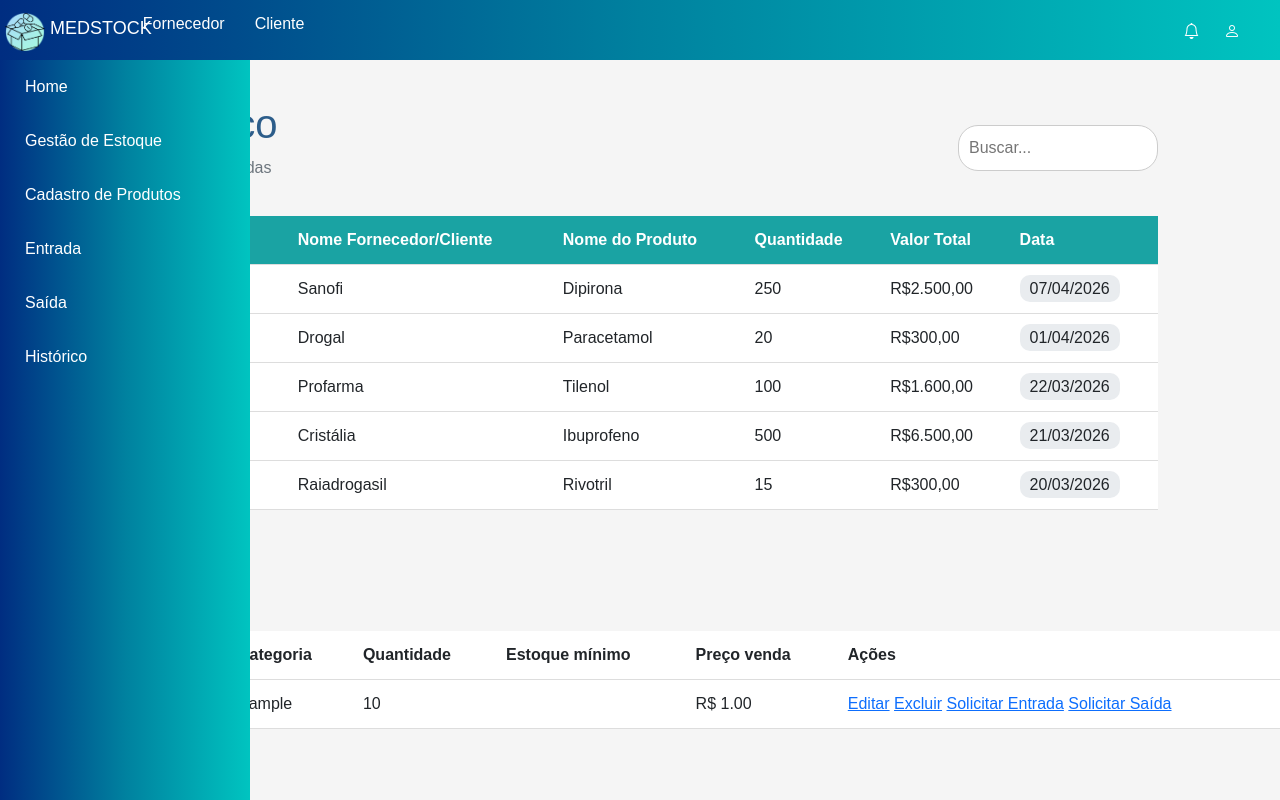
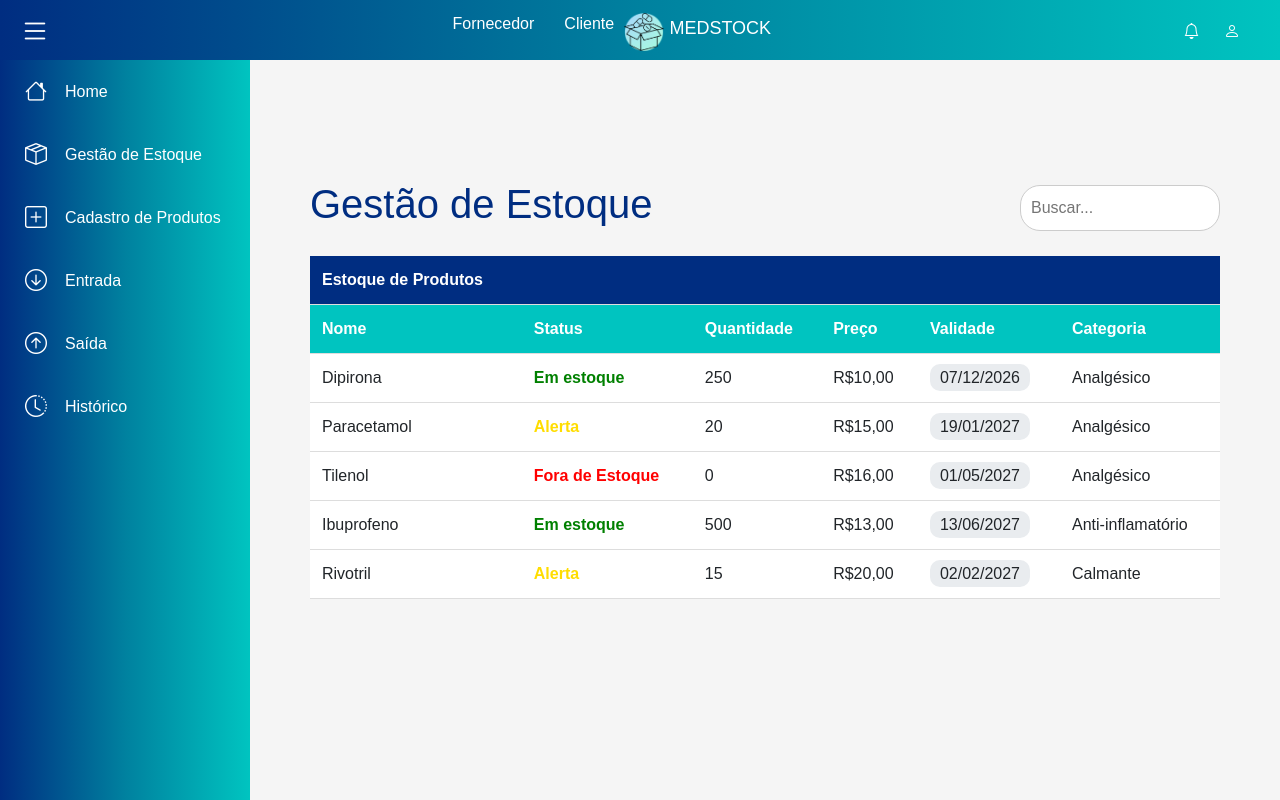
Before and after one commit to Ana-Beatrizi/medstock-sistema, a Flask app: page /produto in a window 1280 px wide. Run offline with Flask 3, Linux system fonts and the light colour scheme; tables that the repository leaves empty hold one stand-in row (values such as "Sample post").

Commit message:
Resoluções de erros 1.0

```diff
--- a/Mesdtock_SISTEMA/app.py
+++ b/Mesdtock_SISTEMA/app.py
@@ -19,11 +19,10 @@ import smtplib #Simple Mail Transfer Protocol - protocolo para enviar e-mail pel
 import random
 #============================
 
-
 app = Flask(__name__)
 app.secret_key = "Medstock_programa_de_estoque_123456"
 
-#! = Feito pela -- Ana Beatriz // linha 1 a 417
+#! = Feito pela -- Ana Beatriz // linha 1 a 417 𖹭.ᐟ
 
 # TRANSFORMA DADOS ============
 # inteiro
@@ -174,7 +173,7 @@ def excluir_cliente(id):
         flash(str(e), "danger")
     except Exception as e:
         flash(f"Erro ao excluir cliente: {e}", "danger")
-    return redirect(url_for("tela_login")) #!
+    return redirect(url_for("tela_login"))
 # ====================================
 
 # Faz LOGIN CLIENTE ===============
@@ -182,7 +181,6 @@ def excluir_cliente(id):
 def fazer_login():
     email = request.form.get("email")
     senha = request.form.get("senha")
-
 
     cliente = Cliente.seleciona_por_email(email)
 
@@ -203,10 +201,24 @@ def tela_esqueci_a_senha():
     if request.method == "POST":
         email = request.form.get("email")
         codigo = random.randint(100000, 999999)
+        session["codigo_recuperacao"] = str(codigo)
         enviar_codigo_email(email, codigo)
-        return  "Código enviado"
+        return redirect(url_for("verificar_codigo"))
 
     return render_template("tela_esqueci_a_senha.html")
+
+# Verificar código ROTA=================
+@app.route("/verificar_codigo", methods=["GET", "POST"])
+def verificar_codigo():
+
+    if request.method == "POST":
+        codigo_digitado = request.form.get("codigo")
+        codigo_salvo = session.get("codigo_recuperacao")
+        if codigo_digitado == codigo_salvo:
+            return "Código correto"
+        else:
+            return "Código inválido"
+    return render_template("tela_verificar_codigo.html")
 
 # Enviar Codigo E-MAIL =============
 def enviar_codigo_email(destinatario, codigo):
@@ -261,7 +273,6 @@ def get_produto_form_cadastro():
         "preco_venda": to_float(request.form.get("preco_venda")),
     }
 # ===============================
-
 
 # POST SALVAR PRODUTO =======================
 @app.route("/produto/salvar", methods=["POST"])
@@ -366,7 +377,6 @@ def novo_pedido(tipo, id):
 
     return render_template("tela_cadastro_pedidos.html", produto=produto, tipo=tipo, pedido=None)
 
-
 @app.route("/pedido/salvar/<int:produto_id>", methods=["POST"])
 def salvar_pedido():
     dados = get_pedido_form()
@@ -391,7 +401,6 @@ def salvar_pedido():
         flash(f"Erro ao criar pedido: {e}", "danger")
         return render_template("tela_cadastro_pedidos.html", produto=produto, tipo=dados["tipo"], pedido=dados)
 
-
 @app.route("/pedido/processar/<int:id>")
 def processar_pedido(id):
     try:
@@ -402,7 +411,6 @@ def processar_pedido(id):
     except Exception as e:
         flash(f"Erro ao processar pedido: {e}", "erro")
     return redirect(url_for("pedidos"))
-
 
 @app.route("/pedido/cancelar/<int:id>")
 def cancelar_pedido(id):
@@ -415,7 +423,7 @@ def cancelar_pedido(id):
         flash(f"Erro ao cancelar pedido: {e}", "erro")
     return redirect(url_for("pedidos"))
 
-#! = Feito pela -- Ana Beatriz // linha 1 a 417
+#! = Feito pela -- Ana Beatriz // linha 1 a 426 𖹭.ᐟ
 
 '''usuarios = []
 perfil = ["cliente", "fornercedor"]
--- a/Mesdtock_SISTEMA/static/tela_home.css
+++ b/Mesdtock_SISTEMA/static/tela_home.css
@@ -1,19 +1,39 @@
+/* NAVBAR */
+
 .navbar{
     background: linear-gradient(90deg,#002D81 0%, #00819F 50%, #00C4C0 100%);
-    position:fixed ;
+    position: fixed;
     top: 0;
     height: 60px;
     width: 100%;
     z-index: 1000;
 
+    display: flex;
+    align-items: center;
 }
 
+/* BOTÃO MENU */
+
+.btn-menu{
+    background: transparent;
+    border: none;
+    color: white;
+    font-size: 30px;
+    margin-left: 20px;
+    cursor: pointer;
+}
+
+/* HOVER LINKS */
+
 .navbar ul li a:hover {
-   color: #00C4C0;  /* Efeito hover */
+   color: #00C4C0;
 }
+
 .icones :hover {
-    color: #00C4C0;  /* Efeito hover */
- }
+    color: #00C4C0;
+}
+
+/* ÍCONES */
 
 .icones{
     margin-right: 20px;
@@ -23,6 +43,8 @@
     margin-right: 20px;
 }
 
+/* MENU SUPERIOR */
+
 .menu{
    display: flex;
    gap: 30px;
@@ -30,11 +52,15 @@
    margin-left: -920px;
 }
 
+/* LINKS */
+
 .navbar a{
     color: white;
     text-decoration: none;
-    position: sticky
+    position: sticky;
 }
+
+/* LOGO */
 
 #h1-logo{
     color: white;
@@ -47,44 +73,99 @@
     margin: 5px;
 }
 
+.logo{
+    display:flex;
+    position: sticky;
+}
 
+/* SIDEBAR */
 
 .sidebar {
-    height: 100vh; /* Altura total da tela */
-    width: 250px; /* Largura do menu */
+    height: 100vh;
+    width: 250px;
+
     background: linear-gradient(90deg,#002D81 0%, #00819F 50%, #00C4C0 100%);
-    position: fixed; /* Fixa o menu na tela */
+
+    position: fixed;
     top: 0;
     left: 0;
+
     color: white;
+
     padding-top: 60px;
 
+    transition: 0.4s;
+    overflow: hidden;
 }
 
+/* SIDEBAR FECHADA */
+
+.sidebar.close{
+    width: 80px;
+}
+
+/* LISTA */
+
 .sidebar ul {
-    list-style: none; /* Remove pontos da lista */
+    list-style: none;
     padding: 0;
 }
 
 .sidebar ul li a {
-    display: block;
+    display: flex;
+    align-items: center;
+    gap: 15px;
+
     padding: 15px 25px;
+
     color: white;
-    text-decoration: none; /* Remove sublinhado */
+    text-decoration: none;
+
     transition: 0.3s;
 }
 
+/* HOVER SIDEBAR */
+
 .sidebar ul li a:hover {
-    background-color:#00819F  /* Efeito hover */
+    background-color:#00819F;
 }
 
-.logo{display:flex;
-    position: sticky;}
+/* ÍCONES SIDEBAR */
+
+.sidebar ul li a i{
+    font-size: 22px;
+    min-width: 25px;
+}
+
+/* ESCONDER TEXTO */
+
+.sidebar.close span{
+    display: none;
+}
+
+/* CONTEÚDO */
+
+.conteudo{
+    margin-left: 250px;
+    padding: 80px 20px;
+    transition: 0.4s;
+}
+
+/* CONTEÚDO EXPANDIDO */
+
+.conteudo.expand{
+    margin-left: 80px;
+}
+
+/* BODY */
+
+body{
+    padding-top: 0px;
+    overflow-x: hidden;
+}
+
+/* TEXTO */
 
 .bemvindo{
     color:linear-gradient(90deg,#002D81 0%, #00819F 50%, #00C4C0 100%);
 }
-
-body{
-    padding-top: 0px;
-}
--- a/Mesdtock_SISTEMA/static/tela_produtos.css
+++ b/Mesdtock_SISTEMA/static/tela_produtos.css
@@ -1,40 +1,41 @@
-*{
+* {
     margin: 0;
     padding: 0;
     box-sizing: border-box;
     font-family: Arial, sans-serif;
 }
-
 body {
     background: #f5f5f5;
 }
-
-.container {
+#container {
     display: flex;
 }
 
 /* Conteúdo */
-.content {
+#content {
     flex: 1;
     padding: 40px;
 }
-
-.header {
+#header {
     display: flex;
     justify-content: space-between;
     align-items: center;
     margin-bottom: 20px;
 }
 
-.header h1 {
-    color: #2c5d8a;
+#table_titulo{
+    background-color: #002D81;
 }
 
-.header p {
+#header h1 {
+    color: #002D81;
+}
+
+#header p {
     color: #6c757d;
 }
 
-.header input {
+#header input {
     padding: 10px;
     border-radius: 20px;
     border: 1px solid #ccc;
@@ -47,28 +48,27 @@ table {
     border-collapse: collapse;
     background: white;
 }
-
 thead {
-    background: #1aa3a3;
+    background: #00C4C0;
     color: white;
 }
-
 th, td {
     padding: 12px;
     text-align: left;
     border-bottom: 1px solid #ddd;
 }
-
-.entrada {
+.em_estoque {
     color: green;
     font-weight: bold;
 }
-
-.saida {
+.fora_estoque {
     color: red;
     font-weight: bold;
 }
-
+.alerta{
+    color: rgb(255, 221, 0);
+    font-weight: bold;
+}
 .data {
     background: #e9ecef;
     padding: 5px 10px;
--- a/Mesdtock_SISTEMA/templates/tela_home.html
+++ b/Mesdtock_SISTEMA/templates/tela_home.html
@@ -4,8 +4,12 @@
     <meta charset="UTF-8">
     <meta name="viewport" content="width=device-width, initial-scale=1.0">
     <title>Home | MEDSTOCK</title>
+
     <link rel="icon" href="{{ url_for('static', filename='favicon.png') }}">
+
+    <!-- CSS -->
     <link rel="stylesheet" href="{{ url_for('static', filename='tela_home.css') }}">
+
     <!-- Bootstrap -->
     <link href="https://cdn.jsdelivr.net/npm/bootstrap@5.3.2/dist/css/bootstrap.min.css" rel="stylesheet">
 
@@ -14,43 +18,123 @@
 
     <!-- Fonte moderna -->
     <link href="https://fonts.googleapis.com/css2?family=Inter:wght@300;400;600&display=swap" rel="stylesheet">
+
 </head>
+
 <body>
+
+    <!-- NAVBAR -->
+
     <header class="navbar">
+
+        <!-- BOTÃO RETRÁTIL -->
+
+        <button id="btn-menu" class="btn-menu">
+            <i class="bi bi-list"></i>
+        </button>
+
+        <!-- LOGO -->
 
         <div class="logo">
             <img src="{{ url_for('static', filename='img/medstock_logo_sf.png') }}" alt="" class="logo">
             <h1 id="h1-logo">MEDSTOCK</h1>
         </div>
 
+        <!-- MENU -->
+
         <ul class="menu">
             <li><a href="#">Fornecedor</a></li>
             <li><a href="#">Cliente</a></li>
+        </ul>
 
-            </ul>
+        <!-- ÍCONES -->
 
         <div class="icones">
             <i class="bi bi-bell text-white"></i>
-                <a href="{{ url_for('tela_perfil_do_usuario', id=cliente.id) }}"><i class="bi bi-person text-white"></i></a>
+
+            <a href="{{ url_for('tela_perfil_do_usuario', id=cliente.id) }}">
+                <i class="bi bi-person text-white"></i>
+            </a>
         </div>
 
     </header>
 
-        <nav class="sidebar">
+    <!-- SIDEBAR -->
+
+    <nav class="sidebar" id="sidebar">
 
         <ul>
-                <li><a href="{{ url_for('tela_home') }}">Home</a></li>
-                <li><a href="{{ url_for('tela_produtos') }}">Gestão de Estoque</a></li>
-                <li><a href="{{ url_for('tela_cadastro_produto') }}">Cadastro de Produtos</a></li>
-                <li><a href="{{ url_for('tela_entrada') }}">Entrada</a></li>
-                <li><a href="#">Saída</a></li>
-                <li><a href="#">Histórico</a></li>
+
+            <li>
+                <a href="{{ url_for('tela_home') }}">
+                    <i class="bi bi-house"></i>
+                    <span>Home</span>
+                </a>
+            </li>
+
+            <li>
+                <a href="{{ url_for('tela_produtos') }}">
+                    <i class="bi bi-box-seam"></i>
+                    <span>Gestão de Estoque</span>
+                </a>
+            </li>
+
+            <li>
+                <a href="{{ url_for('tela_cadastro_produto') }}">
+                    <i class="bi bi-plus-square"></i>
+                    <span>Cadastro de Produtos</span>
+                </a>
+            </li>
+
+            <li>
+                <a href="{{ url_for('tela_entrada') }}">
+                    <i class="bi bi-arrow-down-circle"></i>
+                    <span>Entrada</span>
+                </a>
+            </li>
+
+            <li>
+                <a href="#">
+                    <i class="bi bi-arrow-up-circle"></i>
+                    <span>Saída</span>
+                </a>
+            </li>
+
+            <li>
+                <a href="#">
+                    <i class="bi bi-clock-history"></i>
+                    <span>Histórico</span>
+                </a>
+            </li>
+
         </ul>
+
     </nav>
+
+    <!-- CONTEÚDO -->
+
+    <main class="conteudo" id="conteudo">
 
         {% block conteudo %}{% endblock %}
 
+    </main>
 
+    <!-- SCRIPT -->
+
+    <script>
+
+        const btnMenu = document.getElementById("btn-menu");
+        const sidebar = document.getElementById("sidebar");
+        const conteudo = document.getElementById("conteudo");
+
+        btnMenu.addEventListener("click", () => {
+
+            sidebar.classList.toggle("close");
+            conteudo.classList.toggle("expand");
+
+        });
+
+    </script>
 
 </body>
 </html>
--- a/Mesdtock_SISTEMA/templates/tela_produtos.html
+++ b/Mesdtock_SISTEMA/templates/tela_produtos.html
@@ -3,104 +3,88 @@
 {% block conteudo %}
 <link rel="icon" href="{{ url_for('static', filename='favicon.png') }}">
 <link rel="stylesheet" href="{{ url_for('static', filename='tela_produtos.css') }}">
+    <div id="container">
 
-<div class="container">
-    <!-- Conteúdo -->
-    <main class="content">
-        <div class="header">
+        <main id="content">
+            <div id="header">
                 <div>
-                <h1>Histórico</h1>
-                <p>de entradas e saídas</p>
+                    <h1>Gestão de Estoque</h1>
                 </div>
+
                 <input type="text" placeholder="Buscar...">
+
             </div>
+
             <table>
                 <thead>
                     <tr>
-                    <th>Movimentação</th>
-                    <th>Nome Fornecedor/Cliente</th>
-                    <th>Nome do Produto</th>
+                        <th id="table_titulo">Estoque de Produtos</th>
+                        <th id="table_titulo"></th>
+                        <th id="table_titulo"></th>
+                        <th id="table_titulo"></th>
+                        <th id="table_titulo"></th>
+                        <th id="table_titulo"></th>
+
+                    </tr>
+                    <tr>
+                        <th>Nome</th>
+                        <th>Status</th>
                         <th>Quantidade</th>
-                    <th>Valor Total</th>
-                    <th>Data</th>
+                        <th>Preço</th>
+                        <th>Validade</th>
+                        <th>Categoria</th>
                     </tr>
                 </thead>
+
                 <tbody>
+
                     <tr>
-                    <td class="entrada">Entrada</td>
-                    <td>Sanofi</td>
                         <td>Dipirona</td>
+                        <td class="em_estoque">Em estoque</td>
                         <td>250</td>
-                    <td>R$2.500,00</td>
-                    <td><span class="data">07/04/2026</span></td>
+                        <td>R$10,00</td>
+                        <td><span class="data">07/12/2026</span></td>
+                        <td>Analgésico</td>
                     </tr>
+
                     <tr>
-                    <td class="saida">Saída</td>
-                    <td>Drogal</td>
                         <td>Paracetamol</td>
+                        <td class="alerta">Alerta</td>
                         <td>20</td>
-                    <td>R$300,00</td>
-                    <td><span class="data">01/04/2026</span></td>
+                        <td>R$15,00</td>
+                        <td><span class="data">19/01/2027</span></td>
+                        <td>Analgésico</td>
                     </tr>
+
                     <tr>
-                    <td class="entrada">Entrada</td>
-                    <td>Profarma</td>
                         <td>Tilenol</td>
-                    <td>100</td>
-                    <td>R$1.600,00</td>
-                    <td><span class="data">22/03/2026</span></td>
+                        <td class="fora_estoque">Fora de Estoque</td>
+                        <td>0</td>
+                        <td>R$16,00</td>
+                        <td><span class="data">01/05/2027</span></td>
+                        <td>Analgésico</td>
                     </tr>
+
                     <tr>
-                    <td class="entrada">Entrada</td>
-                    <td>Cristália</td>
                         <td>Ibuprofeno</td>
+                        <td class="em_estoque">Em estoque</td>
                         <td>500</td>
-                    <td>R$6.500,00</td>
-                    <td><span class="data">21/03/2026</span></td>
+                        <td>R$13,00</td>
+                        <td><span class="data">13/06/2027</span></td>
+                        <td>Anti-inflamatório</td>
                     </tr>
+
                     <tr>
-                    <td class="saida">Saída</td>
-                    <td>Raiadrogasil</td>
                         <td>Rivotril</td>
+                        <td class="alerta">Alerta</td>
                         <td>15</td>
-                    <td>R$300,00</td>
-                    <td><span class="data">20/03/2026</span></td>
+                        <td>R$20,00</td>
+                        <td><span class="data">02/02/2027</span></td>
+                        <td>Calmante</td>
                     </tr>
                 </tbody>
             </table>
         </main>
     </div>
 
-    <h1>PRODUTOS</h1>
-    <a href="{{ url_for('tela_home') }}">Início</a>
-
-    <table>
-        <tr>
-            <th>ID</th>
-            <th>Nome</th>
-            <th>Categoria</th>
-            <th>Quantidade</th>
-            <th>Estoque mínimo</th>
-            <th>Preço venda</th>
-            <th>Ações</th>
-        </tr>
-
-        {% for produto in produtos %}
-        <tr>
-            <td>{{ produto.id }}</td>
-            <td>{{ produto.nome }}</td>
-            <td>{{ produto.categoria }}</td>
-            <td>{{ produto.quantidade_estoque }}</td>
-            <td>{{ produto.estoque_minimo }}</td>
-            <td>R$ {{ '%.2f'|format(produto.preco_venda) }}</td>
-            <td class="acoes">
-                <a href="{{ url_for('editar_produto', id=produto.id) }}">Editar</a>
-                <a href="{{ url_for('excluir_produto', id=produto.id) }}">Excluir</a>
-                <a href="{{ url_for('novo_pedido', tipo='entrada', id=produto.id) }}">Solicitar Entrada</a>
-                <a href="{{ url_for('tela_cadastro_pedidos', tipo='saida', produto_id=produto.id) }}">Solicitar Saída</a>
-            </td>
-        </tr>
-        {% endfor %}
-    </table>
-
 {% endblock %}
```
Also changed, not shown: Mesdtock_SISTEMA/templates/tela_verificar_codigo.html (added, +25 -0 lines). Lines whose indentation alone changed are shown as unchanged.
